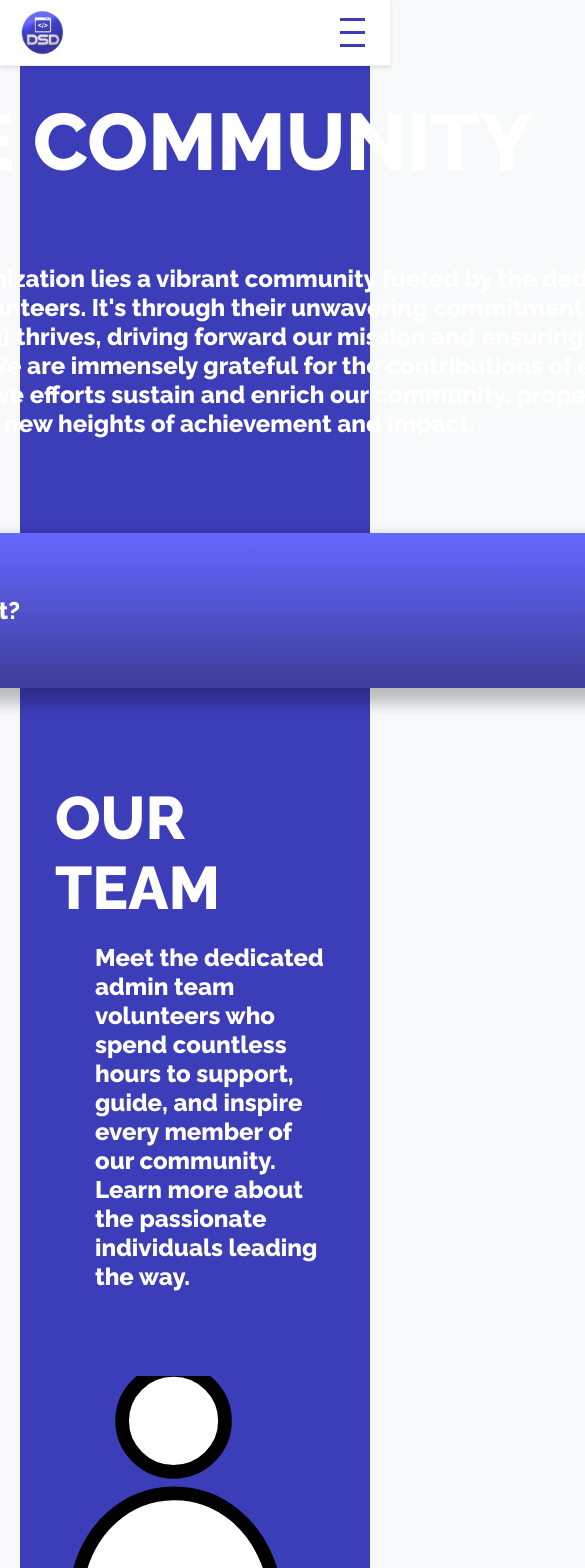
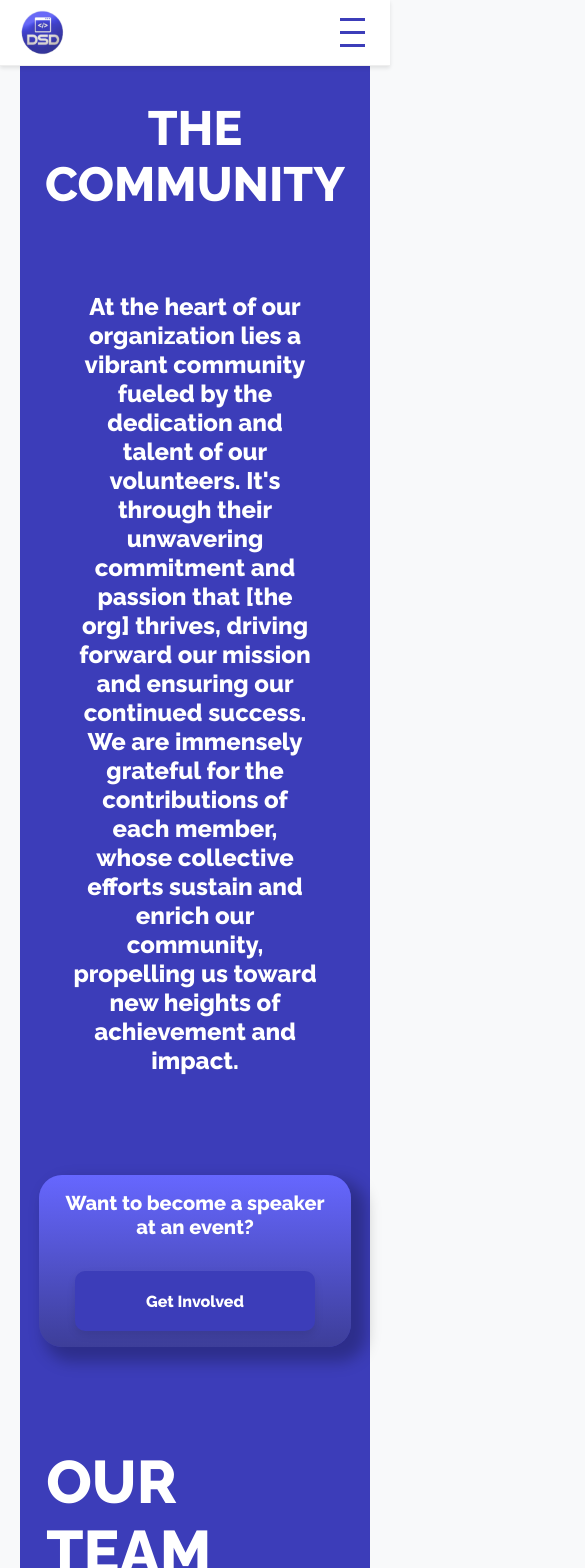
Before and after one commit to dallassoftwaredevelopers/DSDsite, a Next.js app: page /community in a window 390 px wide. Shown: the top 1568 px of the page, 585 px wide, since content can reach past the window. Built offline with nearby package versions, Linux system fonts and the light colour scheme.

Commit message:
(WEB-46) fix: made the community page responsive

```diff
--- a/src/app/community/community.module.css
+++ b/src/app/community/community.module.css
@@ -3,7 +3,7 @@
   display: flex;
   align-items: center;
   justify-content: center;
-  padding: 75px 0;
+  padding: 5rem 0;
   flex-direction: column;
   color: #fff;
   width: 100%;
@@ -19,15 +19,15 @@
   color: #fff;
   text-align: center;
   font-family: Raleway;
-  font-size: 80px;
+  font-size: 5rem;
   font-weight: 700;
   margin: 0;
   text-transform: uppercase;
 }
 
 .communityParagraph {
-  padding: 75px 0;
-  font-size: 24px;
+  padding: 5rem 0;
+  font-size: 1.5rem;
   font-family: Raleway;
   text-align: center;
   font-weight: 700;
@@ -36,15 +36,15 @@
 }
 
 .teamSection {
-  max-width: 80%;
-  margin: 75px 0;
+  max-width: 85%;
+  margin: 5rem 0;
 }
 
 .subtitle {
   color: #fff;
   text-align: left;
   font-family: Raleway;
-  font-size: 60px;
+  font-size: 3.75rem;
   font-style: normal;
   font-weight: 800;
   margin: 0;
@@ -56,31 +56,31 @@
   font-family: Raleway;
   font-weight: 700;
   margin: auto;
-  padding: 20px 0 0 40px;
+  padding: 1.25rem 0 0 1.25rem;
 }
 
 .peopleList {
   display: flex;
   flex-wrap: wrap;
   justify-content: space-between;
-  margin: 75px 0;
+  margin: 5rem 0;
 }
 
 .yearSelector {
   display: flex;
-  gap: 50px;
+  gap: 3rem;
   justify-content: start;
-  margin: 20px 0;
+  margin: 1.25rem 0;
 }
 
 .yearButton {
   background: none;
   border: none;
-  font-size: 36px;
+  font-size: 2.25 rem;
   font-weight: 600;
   color: rgba(138, 139, 231, 1);
   cursor: pointer;
-  padding: 10px 10px;
+  padding: 0.625rem 0.625rem;
   transition: color 0.3s;
 }
 
@@ -90,9 +90,37 @@
 }
 
 .speakerList {
-  display: flex;
-  flex-wrap: wrap;
+  display: grid;
+  grid-template-columns: repeat(5, 1fr);
+  gap: 1.25rem;
   justify-content: center;
-  gap: 38px;
-  margin: 75px 0;
+  margin-top: 3rem;
 }
+
+@media (max-width: 1200px) {
+  .speakerList {
+    grid-template-columns: repeat(4, 1fr);
+  }
+}
+
+@media (max-width: 992px) {
+  .speakerList {
+    grid-template-columns: repeat(3, 1fr);
+  }
+}
+
+@media (max-width: 768px) {
+  .speakerList {
+    grid-template-columns: repeat(2, 1fr);
+  }
+}
+
+@media (max-width: 480px) {
+  .speakerList {
+    grid-template-columns: 1fr;
+  }
+
+  .title {
+    font-size: 3rem;
+  }
+}
--- a/src/app/community/page.tsx
+++ b/src/app/community/page.tsx
@@ -159,7 +159,6 @@ export default function CommunityPage() {
             />
           ))}
         </div>
-        <div className={styles.speakersSection}>
         <h2 className={styles.subtitle}>Past Speakers</h2>
         <div className={styles.yearSelector}>
           {Object.keys(speakersData)
@@ -188,7 +187,6 @@ export default function CommunityPage() {
           ))}
         </div>
       </div>
-      </div>
     </section>
   );
 }
--- a/src/app/components/offeringCard/offeringCard.module.css
+++ b/src/app/components/offeringCard/offeringCard.module.css
@@ -4,27 +4,31 @@
     rgba(102, 103, 255, 1),
     rgba(61, 62, 153, 1)
   );
-  border-radius: 23px;
+  border-radius: 1.4375rem;
   display: flex;
   justify-content: space-between;
   align-items: center;
-  padding: 0 50px;
-  box-shadow: 10px 10px 15px 5px rgba(0, 0, 0, 0.25);
-  width: 1264px;
-  height: 155px;
-  margin: 20px auto;
+  padding: 0 3rem;
+  box-shadow: 0.625rem 0.625rem 0.9375rem 0.3125rem rgba(0, 0, 0, 0.25);
+  width: 80%;
+  height: 9.6875rem;
+  margin: 1.25rem auto;
   font-family: Raleway;
+  flex-wrap: nowrap;
+  text-align: center;
 }
 
 .textContainer {
   flex: 1;
   display: flex;
   align-items: center;
+  justify-content: center;
+  margin-right: 1rem;
 }
 
 .text {
   color: #ffffff;
-  font-size: 24px;
+  font-size: 1.5rem;
   font-weight: 700;
   margin: 0;
 }
@@ -35,19 +39,46 @@
   display: flex;
   align-items: center;
   justify-content: center;
-  border-radius: 10px;
+  border-radius: 0.625rem;
   text-decoration: none;
-  font-size: 20px;
+  font-size: 1.25rem;
   font-weight: 700;
-  box-shadow: 0 4px 8px rgba(0, 0, 0, 0.1);
+  box-shadow: 0 0.25rem 0.5rem rgba(0, 0, 0, 0.1);
   transition:
     background-color 0.3s ease,
     transform 0.2s ease;
-  width: 201px;
-  height: 60px;
+  width: 12.5625rem;
+  height: 3.75rem;
+  margin-top: 1rem;
 }
 
 .button:hover {
   background-color: #4b3bb1;
   transform: translateY(-2px);
 }
+
+@media (max-width: 480px) {
+  .offeringCard {
+    padding: 1rem;
+    height: auto;
+    flex-direction: column;
+    align-items: center;
+    max-width: 400px;
+  }
+
+  .textContainer {
+    width: 100%;
+    margin: 0 0 1rem 0;
+    justify-content: center;
+  }
+
+  .text {
+    font-size: 1.25rem;
+  }
+
+  .button {
+    width: 100%;
+    max-width: 15rem;
+    font-size: 1rem;
+  }
+}
--- a/src/app/components/offeringCard/offeringCard.tsx
+++ b/src/app/components/offeringCard/offeringCard.tsx
@@ -13,7 +13,9 @@ export default function OfferingCard({
 }: OfferingCardProps) {
   return (
     <div className={styles.offeringCard}>
-      <p className={styles.text}>{text}</p>
+      <div className={styles.textContainer}>
+        <p className={styles.text}>Want to become a speaker at an event?</p>
+      </div>
       <a href={buttonLink} className={styles.button}>
         {buttonText}
       </a>
```
Lines whose indentation alone changed are shown as unchanged.
